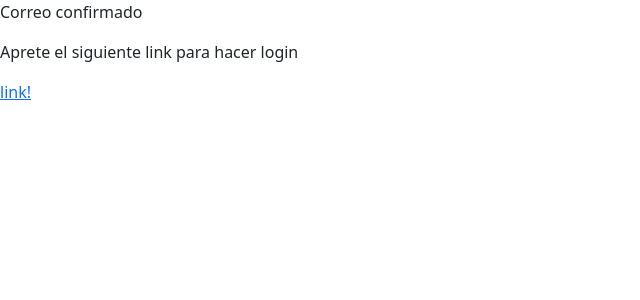
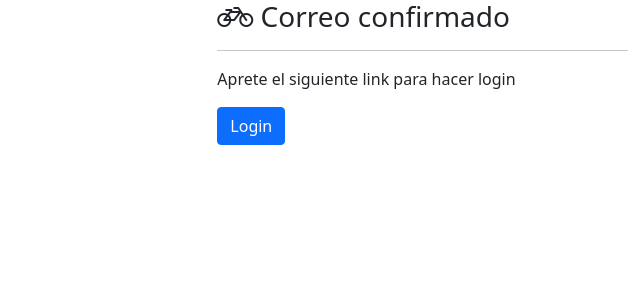
Before and after one commit to YashinCA/TallerAPP-Django, a Django app: template acceso/templates/acceso/confirmacion.html in a window 1280 px wide. Shown: the top 300 px of that part, without its empty margins (0-640 px from the left). Run offline with Django 4.2, Linux system fonts and the light colour scheme; the template is opened without the code that fills it, so the values that code supplies are empty; the page is wider than the window, and the part outside it is not shown; some libraries are stand-ins or nearby versions.

Commit message:
correo y confirmacion

```diff
--- a/acceso/templates/acceso/base.html
+++ b/acceso/templates/acceso/base.html
@@ -40,7 +40,6 @@
 
     <script>
 
-
         toastr.options = {
             "closeButton": true,
             "progressBar": true
--- a/acceso/templates/acceso/confirmacion.html
+++ b/acceso/templates/acceso/confirmacion.html
@@ -1,9 +1,20 @@
 {% extends "acceso/base.html"%}
 
 {% block contenido%}
-<p>Correo confirmado</p>
-<p>Aprete el siguiente link para hacer login</p>
+<div class="row" mt-3>
+    <div class="col-2">
+    </div>
+    <div class="col-4">
+        <h3><i class="fa fa-bicycle" aria-hidden="true"></i>  Correo confirmado</h3>
+        <hr>
+        <p>Aprete el siguiente link para hacer login</p>
 
-<a href="http://localhost:8000/">link!</a>
+        <div class="d-flex">
+            <a href="http://localhost:8000/" class="btn btn-primary me-2">Login</a>
+        </div>
+    </div>
+        <div class="col-4">
+        </div>
+</div>
 
 {% endblock %}
```
Also changed, not shown: acceso/templates/acc_active_email.html (+8 -2 lines), acceso/templates/acceso/acc_active_email.html (deleted).
